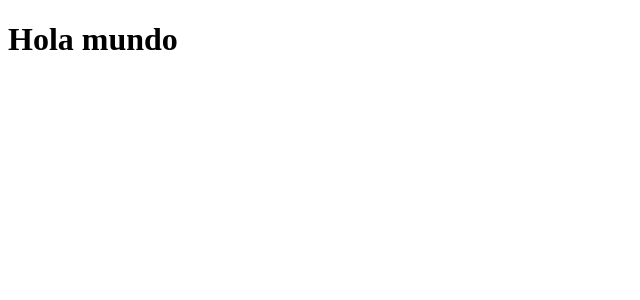
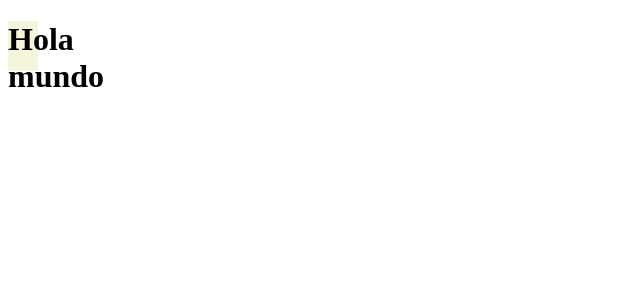
Before and after one commit to OrlandoMts/merchandise, a React app: page / in a window 1280 px wide. Shown: the top 300 px of the page, without its empty margins (0-640 px from the left). Built offline with nearby package versions, Linux system fonts and the light colour scheme.

Commit message:
Con sass en webpack

```diff
--- a/package.json
+++ b/package.json
@@ -17,11 +17,17 @@
   },
   "devDependencies": {
     "@babel/core": "^7.16.5",
+    "@babel/plugin-transform-runtime": "^7.16.5",
     "@babel/preset-env": "^7.16.5",
     "@babel/preset-react": "^7.16.5",
     "babel-loader": "^8.2.3",
+    "css-loader": "^6.5.1",
     "html-loader": "^3.0.1",
     "html-webpack-plugin": "^5.5.0",
+    "mini-css-extract-plugin": "^2.4.5",
+    "sass": "^1.45.1",
+    "sass-loader": "^12.4.0",
+    "style-loader": "^3.3.1",
     "webpack": "^5.65.0",
     "webpack-cli": "^4.9.1",
     "webpack-dev-server": "^4.7.1"
--- a/src/components/App.jsx
+++ b/src/components/App.jsx
@@ -1,8 +1,9 @@
-import React from 'react'
+import React from 'react';
+import '@componentStyles/App.scss';
 
 const App = () => {
     return (
-        <div>
+        <div className='App'>
             <h1>Hola mundo</h1>
         </div>
     )
--- /dev/null
+++ b/src/styles/components/App.scss
@@ -0,0 +1,5 @@
+.App {
+    width: 30px;
+    height: 50px;
+    background-color: beige;
+}
--- a/webpack.config.js
+++ b/webpack.config.js
@@ -1,5 +1,6 @@
 const path = require('path');
 const HtmlWebpackPlugin = require('html-webpack-plugin');
+const MiniExtractCssPlugin = require('mini-css-extract-plugin');
 
 module.exports = {
     entry: './src/index.js',
@@ -11,6 +12,9 @@ module.exports = {
     mode: 'development',
     resolve: {
         extensions: ['.js', '.jsx'],
+        alias: {
+            '@componentStyles': path.resolve(__dirname, 'src/styles/components'),
+        }
     },
     module: {
         rules: [
@@ -46,6 +50,9 @@ module.exports = {
             template: './public/index.html',
             filename: './index.html'
         }),
+        new MiniExtractCssPlugin({
+            filename: '[name].css'
+        }),
     ],
     devServer: {
         static: path.join(__dirname, 'dist'),
```
Also changed, not shown: .babelrc, 1 other file (tests, documents, lock files or other folders).
